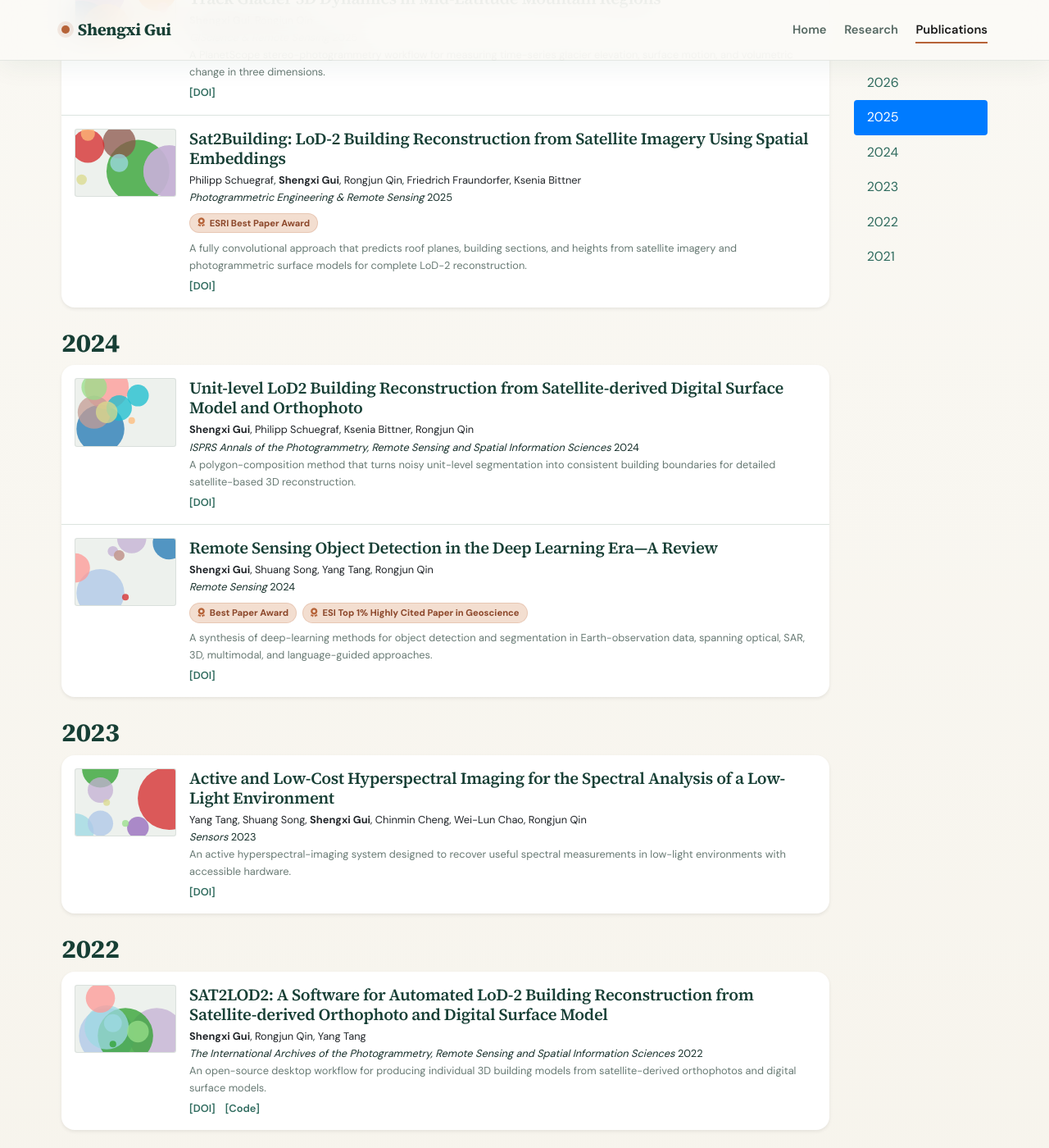
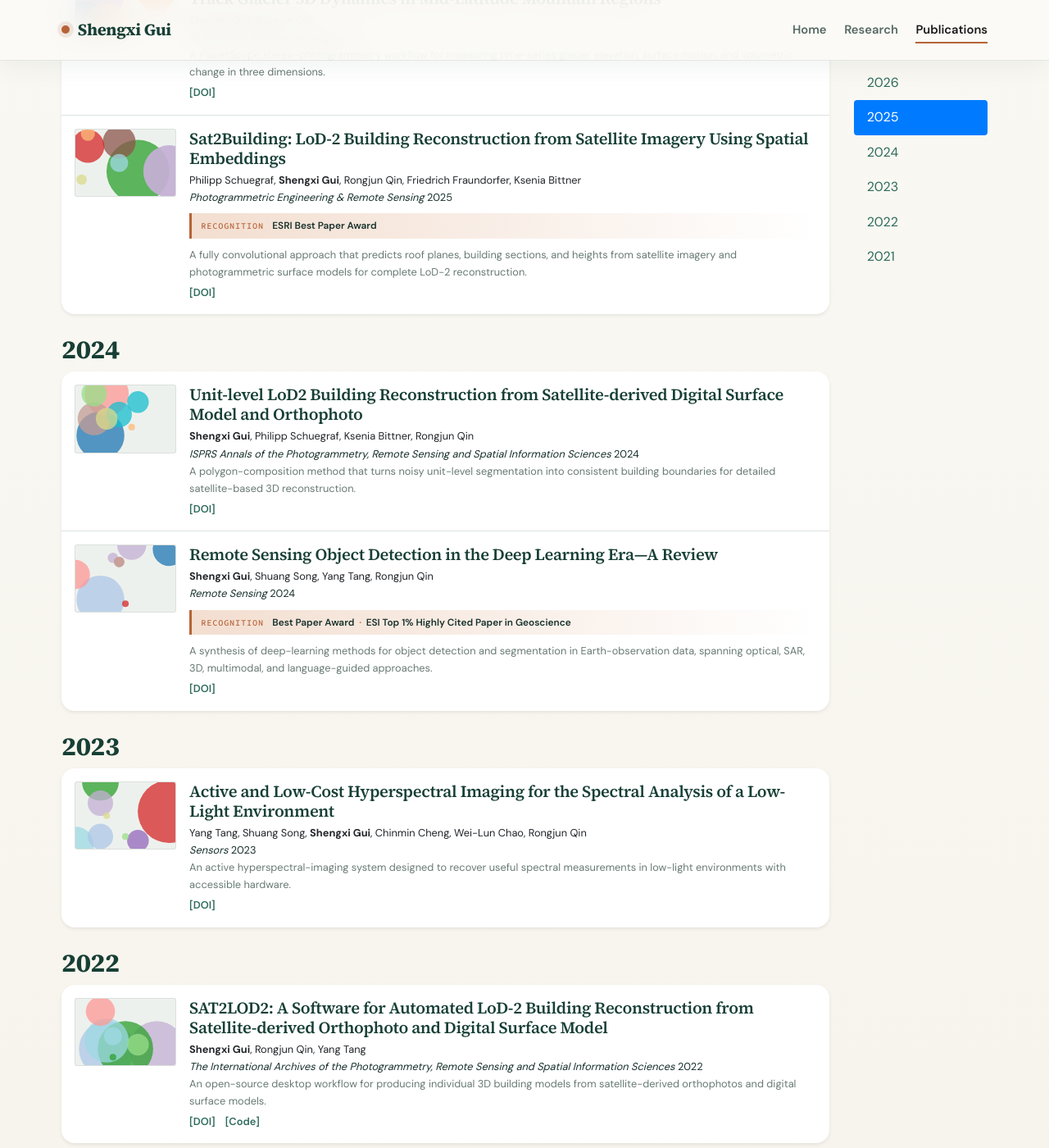
Before and after one commit to HeavenswordG/HeavenswordG.github.io, a Jekyll site: the page built from publications.html, in a window 1280 px wide and 1400 px high, scrolled down 704 px. Shown: the whole window at 82% size. Built offline with Jekyll 4.4.1, drawn with Linux system fonts in a browser that asks for light colours; nearby versions of some CDN libraries; a style sheet for code colours, icons or effects is not loaded; some of the changed text lies outside the part shown.

Commit message:
Refine publication recognition styling

```diff
--- a/_includes/widgets/publication_item.html
+++ b/_includes/widgets/publication_item.html
@@ -13,11 +13,14 @@
             <p class="mt-0 mb-0 small">{% include widgets/author_list.html authors=item.authors %}</p>
             <p class="mt-0 mb-0 small">{{item.pub_pre}}<i>{{ item.pub }}</i>{{ item.pub_post }} {{ item.pub_date }} {{ item.pub_last }} <span data-semantic-scholar-id="{{ item.semantic_scholar_id }}"></span></p>
             {% if item.highlights %}
-            <ul class="publication-highlights" aria-label="Awards and distinctions">
+            <div class="publication-recognition" role="note" aria-label="Awards and distinctions">
+                <span class="publication-recognition-label">Recognition</span>
+                <span class="publication-recognition-text">
                 {% for highlight in item.highlights %}
-                <li><i class="fas fa-award" aria-hidden="true"></i>{{ highlight }}</li>
+                    <span>{{ highlight }}</span>{% unless forloop.last %}<span class="publication-recognition-separator" aria-hidden="true"> · </span>{% endunless %}
                 {% endfor %}
-            </ul>
+                </span>
+            </div>
             {% endif %}
             <p class="mt-0 mb-0 small text-muted">{{ item.abstract }}</p>
 
@@ -44,11 +47,14 @@
                 <p class="mt-0 mb-0 small">{% include widgets/author_list.html authors=item.authors %}</p>
                 <p class="mt-0 mb-0 small">{{item.pub_pre}}<i>{{ item.pub }}</i>{{ item.pub_post }} {{ item.pub_date }} {{ item.pub_last }} <span data-semantic-scholar-id="{{ item.semantic_scholar_id }}"></span></p>
                 {% if item.highlights %}
-                <ul class="publication-highlights" aria-label="Awards and distinctions">
+                <div class="publication-recognition" role="note" aria-label="Awards and distinctions">
+                    <span class="publication-recognition-label">Recognition</span>
+                    <span class="publication-recognition-text">
                     {% for highlight in item.highlights %}
-                    <li><i class="fas fa-award" aria-hidden="true"></i>{{ highlight }}</li>
+                        <span>{{ highlight }}</span>{% unless forloop.last %}<span class="publication-recognition-separator" aria-hidden="true"> · </span>{% endunless %}
                     {% endfor %}
-                </ul>
+                    </span>
+                </div>
                 {% endif %}
                 <p class="mt-0 mb-0 small text-muted">{{ item.abstract }}</p>
 
--- a/_layouts/default.html
+++ b/_layouts/default.html
@@ -26,7 +26,7 @@
     <link rel="preconnect" href="https://fonts.gstatic.com" crossorigin>
     <link href="https://fonts.googleapis.com/css2?family=DM+Sans:opsz,wght@9..40,400;9..40,500;9..40,600;9..40,700&family=Source+Code+Pro:wght@400;500&family=Source+Serif+4:opsz,wght@8..60,600;8..60,700&display=swap" rel="stylesheet">
     <link rel="stylesheet" href="https://cdn.jsdelivr.net/npm/katex@0.16.11/dist/katex.min.css" integrity="sha384-nB0miv6/jRmo5UMMR1wu3Gz6NLsoTkbqJghGIsx//Rlm+ZU03BU6SQNC66uf4l5+" crossorigin="anonymous">
-    <link rel="stylesheet" href="{{ '/assets/css/global.css' | relative_url }}">
+    <link rel="stylesheet" href="{{ '/assets/css/global.css' | relative_url }}?v={{ site.time | date: '%s' }}">
 </head>
 <body class="bg-light page-{{ page.navbar_title | default: 'content' | slugify }}" {{ page.body_attr }}>
     {% include navbar.html %}
--- a/assets/css/global.css
+++ b/assets/css/global.css
@@ -256,30 +256,35 @@ div.lazy {
     font-size: 100%;
 }
 
-.publication-highlights {
+.publication-recognition {
     display: flex;
     flex-wrap: wrap;
-    gap: 0.4rem;
-    margin: 0.55rem 0 0.45rem;
-    padding: 0;
-    list-style: none;
+    gap: 0.25rem 0.65rem;
+    align-items: baseline;
+    margin: 0.6rem 0 0.55rem;
+    padding: 0.42rem 0.7rem;
+    border-left: 3px solid var(--copper);
+    color: var(--ink);
+    background: linear-gradient(90deg, var(--copper-soft), rgba(244, 229, 219, 0));
+    font-size: 0.74rem;
+    line-height: 1.45;
 }
 
-.publication-highlights li {
-    display: inline-flex;
-    gap: 0.38rem;
-    align-items: center;
-    padding: 0.28rem 0.58rem;
-    border: 1px solid rgba(183, 93, 51, 0.18);
-    border-radius: 999px;
-    color: #8b4629;
-    background: var(--copper-soft);
-    font-size: 0.7rem;
-    font-weight: 700;
-    line-height: 1.25;
+.publication-recognition-label {
+    color: var(--copper);
+    font-family: "Source Code Pro", monospace;
+    font-size: 0.64rem;
+    font-weight: 500;
+    letter-spacing: 0.08em;
+    text-transform: uppercase;
 }
 
-.publication-highlights i {
+.publication-recognition-text {
+    font-weight: 600;
+}
+
+.publication-recognition-separator {
+    margin: 0 0.18rem;
     color: var(--copper);
 }
 
```
Also changed, not shown: _publications/2021/2021-automated-lod2.md (+0 -1 lines).
